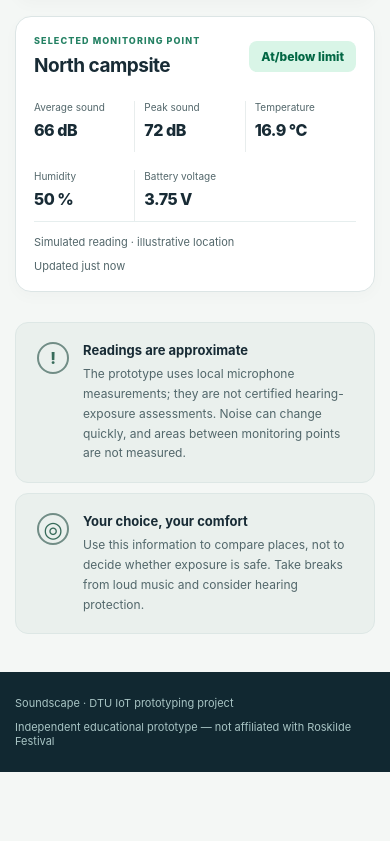
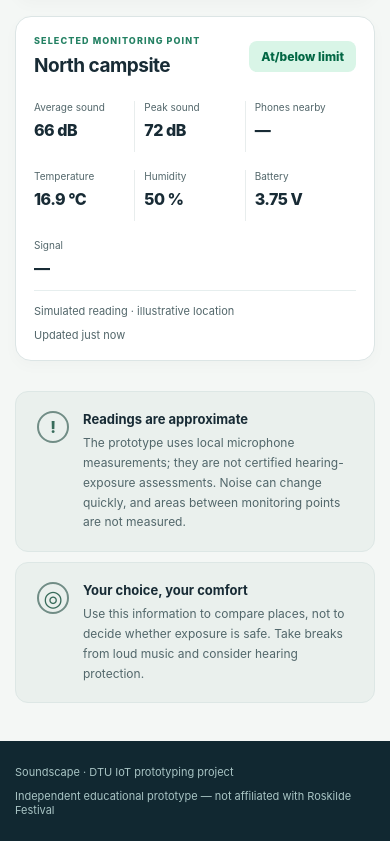
Before and after one commit to ultrashpanda/iot, a plain HTML site: page frontend/index.html in a window 390 px wide. Shown: the part 1908-2749 px from the top of the page. Before the commit the page ends 2680 px from the top, so only its background shows below. Drawn offline with nearby package versions, Linux system fonts and the light colour scheme.

Commit message:
Frontend: show phones nearby, battery % and signal in the detail panel
Reads the optional backend fields crowd_count, crowd_source,
battery_estimate_pct and rssi (null in demo mode). Detail grid is now
4 + 3 on desktop, 3 columns on mobile.

Co-Authored-By: Claude Opus 5.5 <noreply@anthropic.com>
Claude-Session: https://claude.ai/code/session_01NMKK4i5yGTS1omhQ2vUUzX

```diff
--- a/frontend/index.html
+++ b/frontend/index.html
@@ -136,9 +136,11 @@
         <div class="detail-measures">
           <div><span>Average sound</span><strong id="detail-avg">—</strong></div>
           <div><span>Peak sound</span><strong id="detail-peak">—</strong></div>
+          <div><span id="detail-crowd-label">Phones nearby</span><strong id="detail-crowd">—</strong></div>
           <div><span>Temperature</span><strong id="detail-temp">—</strong></div>
           <div><span>Humidity</span><strong id="detail-humidity">—</strong></div>
-          <div><span>Battery voltage</span><strong id="detail-battery">—</strong></div>
+          <div><span>Battery</span><strong id="detail-battery">—</strong></div>
+          <div><span>Signal</span><strong id="detail-signal">—</strong></div>
         </div>
         <div class="detail-foot"><span id="detail-source">Select a sensor on the map or in the list.</span><span id="detail-time"></span></div>
       </section>
--- a/frontend/js/api.js
+++ b/frontend/js/api.js
@@ -41,6 +41,11 @@ export function normalizeDevices(rawDevices) {
       temperature: validNumber(raw.temperature, -60, 80),
       humidity: validNumber(raw.humidity, 0, 100),
       battery_voltage: validNumber(raw.battery_voltage, 0, 24),
+      // Optional extras from the backend (null in demo mode).
+      battery_pct: validNumber(raw.battery_estimate_pct, 0, 100),
+      crowd_count: validNumber(raw.crowd_count, 0, 65535),
+      crowd_source: raw.crowd_source === 'networks' ? 'networks' : 'phones',
+      rssi: validNumber(raw.rssi, -200, 0),
       source: raw.source === 'simulated' ? 'simulated' : raw.source === 'physical' ? 'physical' : 'unknown',
       status: raw.status === 'offline' ? 'offline' : 'online',
       last_updated: Number.isFinite(dateMs) ? new Date(dateMs).toISOString() : null,
--- a/frontend/js/app.js
+++ b/frontend/js/app.js
@@ -147,7 +147,7 @@ function renderDetail() {
     $('detail-title').textContent = 'Choose a location';
     $('detail-status').className = 'detail-status';
     $('detail-status').textContent = '—';
-    for (const id of ['detail-avg', 'detail-peak', 'detail-temp', 'detail-humidity', 'detail-battery']) $(id).textContent = '—';
+    for (const id of ['detail-avg', 'detail-peak', 'detail-crowd', 'detail-temp', 'detail-humidity', 'detail-battery', 'detail-signal']) $(id).textContent = '—';
     $('detail-source').textContent = 'Select a sensor on the map or in the list.';
     $('detail-time').textContent = '';
     return;
@@ -160,7 +160,11 @@ function renderDetail() {
   $('detail-peak').textContent = formatReading(d.noise_peak, 'dB');
   $('detail-temp').textContent = formatReading(d.temperature, '°C', 1);
   $('detail-humidity').textContent = formatReading(d.humidity, '%', 0);
-  $('detail-battery').textContent = formatReading(d.battery_voltage, 'V', 2);
+  const battery = [d.battery_voltage === null ? null : `${formatNumber(d.battery_voltage, 2)}\u00a0V`, d.battery_pct === null || d.battery_pct === undefined ? null : `${d.battery_pct}\u00a0%`].filter(Boolean);
+  $('detail-battery').textContent = battery.length ? battery.join(' · ') : '—';
+  $('detail-crowd-label').textContent = d.crowd_source === 'networks' ? 'Wi-Fi networks' : 'Phones nearby';
+  $('detail-crowd').textContent = formatNumber(d.crowd_count);
+  $('detail-signal').textContent = formatReading(d.rssi, 'dBm');
   $('detail-source').textContent = d.source === 'simulated' ? 'Simulated reading · illustrative location' : d.source === 'physical' ? 'Physical sensor · prototype measurement' : 'Sensor source unspecified';
   $('detail-time').textContent = relativeTime(d.last_updated);
 }
--- a/frontend/styles.css
+++ b/frontend/styles.css
@@ -246,3 +246,12 @@ h1 { font-size: clamp(28px, 3vw, 38px); letter-spacing: -1.6px; margin-bottom: 6
   .stat-card strong { font-size: 20px; }
   .stat-label { min-height: 0; }
 }
+
+/* Detail panel: 7 measures in a 4 + 3 grid. */
+.detail-measures { grid-template-columns: repeat(4, minmax(0, 1fr)); row-gap: 18px; }
+.detail-measures > div:nth-child(4n) { border-right: 0; }
+@media (max-width: 830px) {
+  .detail-measures { grid-template-columns: repeat(3, minmax(0, 1fr)); }
+  .detail-measures > div:nth-child(4n) { border-right: 1px solid #e8eded; }
+  .detail-measures > div:nth-child(3n), .detail-measures > div:last-child { border-right: 0; }
+}
```
